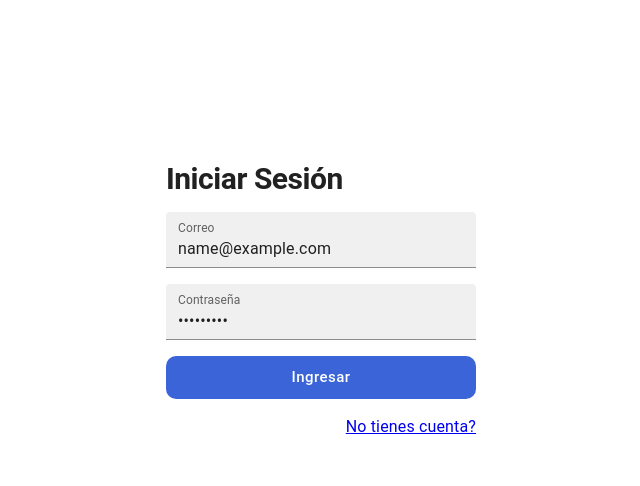
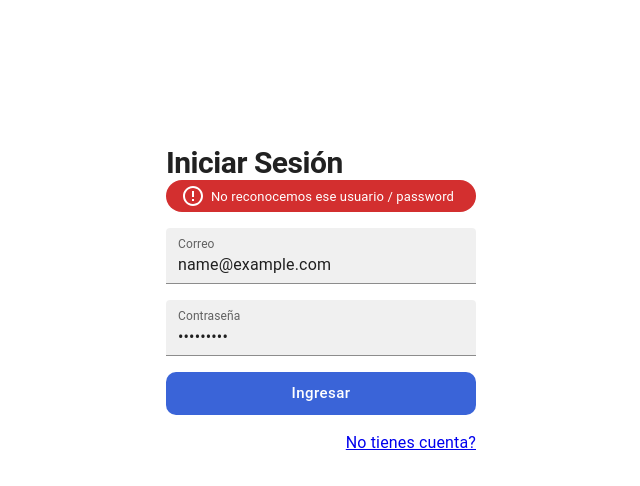
Before and after one commit to wongkevinmanuel/teslo-shop, a Next.js app: page /auth/login in a window 1280 px wide. Both pictures are taken after typing "name@example.com", "Sample123" into the empty fields and a click on the button "Ingresar". Shown: the top 486 px of the page, without its empty margins (319-959 px from the left). Built offline with nearby package versions, Linux system fonts and the light colour scheme; no server answers.

Commit message:
Implementacion mensaje de error login

```diff
--- a/pages/auth/login.tsx
+++ b/pages/auth/login.tsx
@@ -1,10 +1,10 @@
-import React from 'react'
-import { Box, Button, Grid, Link, TextField, Typography } from '@mui/material'
+import React, { useState } from 'react'
+import { Box, Button, Chip, Grid, Link, TextField, Typography } from '@mui/material'
 import { AuthLayout } from '../../components/layouts'
 import NextLink from 'next/link';
 import { useForm } from 'react-hook-form';
-import { validations } from '../../util';
 import tesloApi from '../../api/tesloApi';
+import { ErrorOutline } from '@mui/icons-material';
 
 type FormData = {
     email: string,
@@ -19,14 +19,19 @@ const LoginPage = () => {
     console.log({errors});
 
     const onLoginUser = async (dataForm:FormData) =>{
+        setShowErrorChip(false);
         try{
             const { data } = await tesloApi.post('/user/login', { dataForm });
             const { token, user } = data;
             console.log({token, user});
         }catch(error){
             console.log('Error en las credenciales');
+            setShowErrorChip(true);
+            setTimeout( () => setShowErrorChip(false), 3000 );
         }
     }
+
+    const [showErrorChip,setShowErrorChip] = useState(false);
 
     return (
     <AuthLayout title='Ingresar'>
@@ -36,6 +41,12 @@ const LoginPage = () => {
 
                     <Grid item xs={12}>
                         <Typography variant='h1' component='h1'>Iniciar Sesión</Typography>
+                        <Chip
+                            sx={{ display: showErrorChip ? 'flex': 'none'}}
+                            label='No reconocemos ese usuario / password'
+                            color='error'
+                            icon={<ErrorOutline/>}
+                            className='fadeIn'></Chip>
                     </Grid>
                     <Grid item xs={12}>
                         <TextField label='Correo' variant='filled' type='email' fullWidth
```
